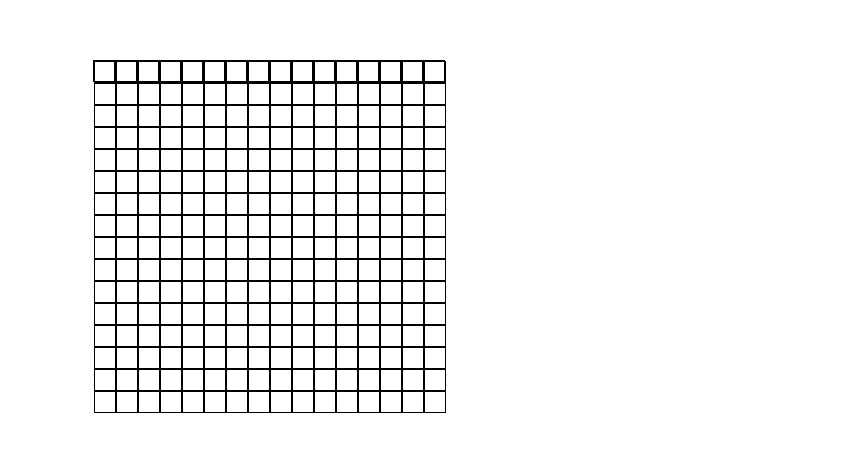
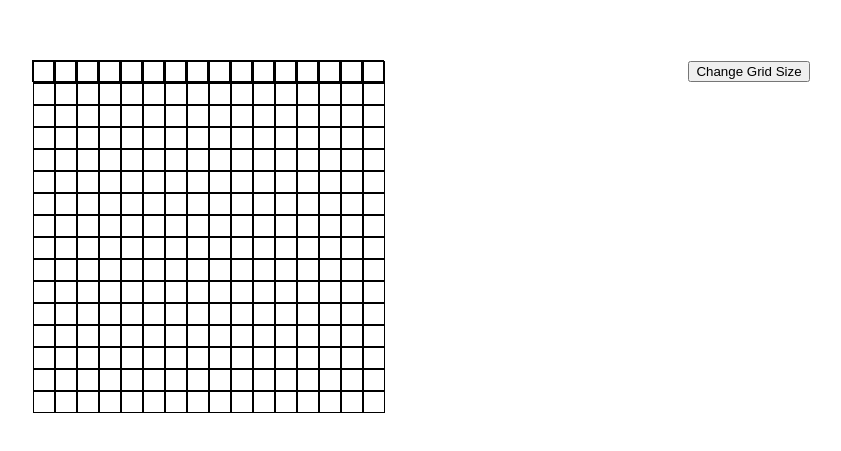
Before and after one commit to MatijaVukadinovic/etch-a-sketch, a plain HTML site: page index.html in a window 1280 px wide. Shown: the part 169-620 px from the top of the page, without its empty margins (371-1212 px from the left). Drawn offline with Linux system fonts and the light colour scheme.

Commit message:
Add button for grid size change

```diff
--- a/index.html
+++ b/index.html
@@ -10,6 +10,7 @@
 <body>
     <main>
         <div class="container"></div>
+        <button class="sizeBtn">Change Grid Size</button>
     </main>
 </body>
 </html>
```
